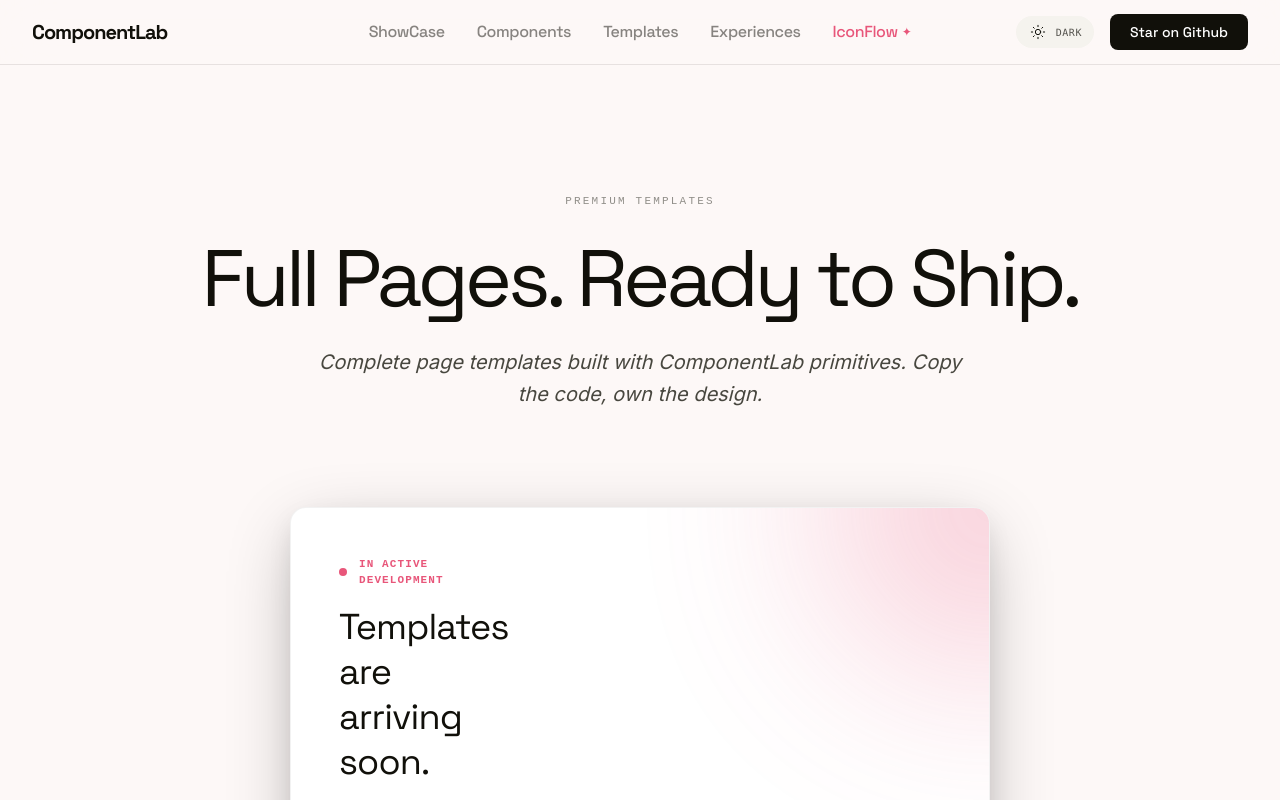
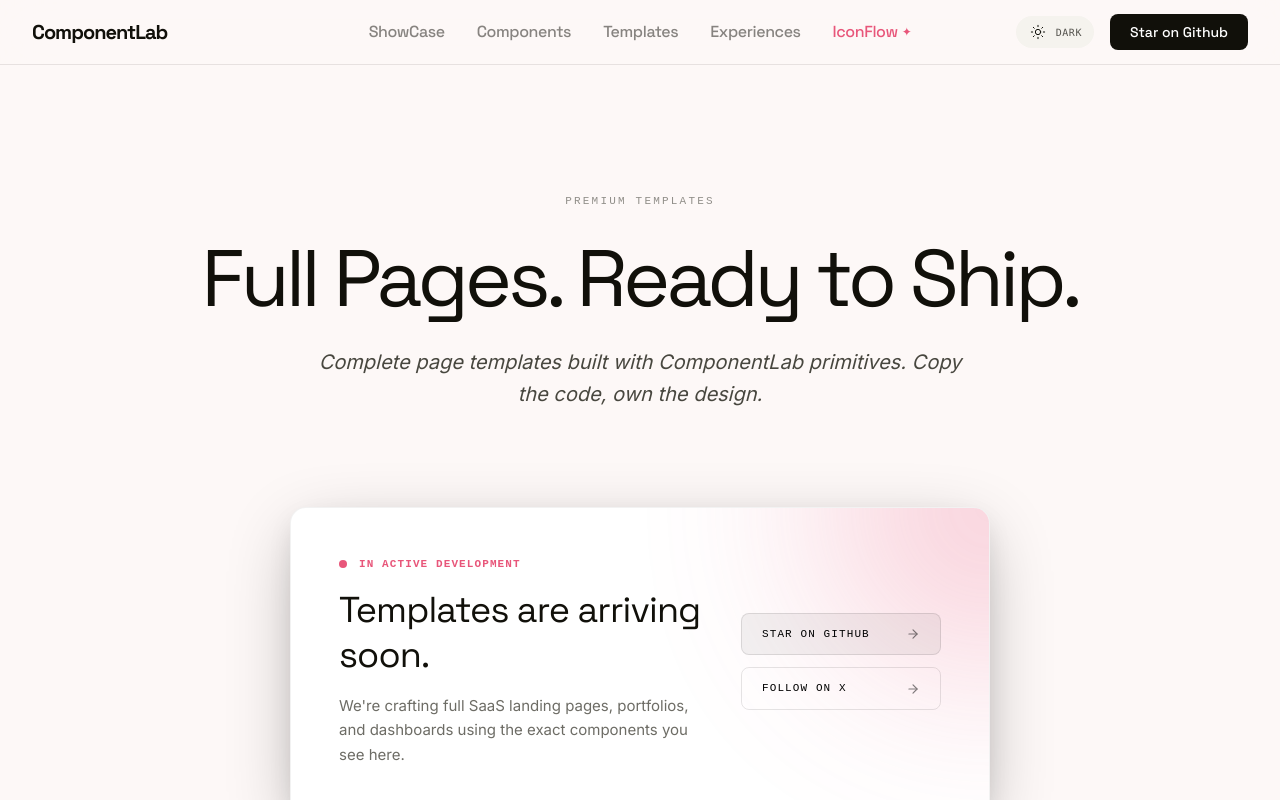
Before and after one commit to TakshPatel02/ComponentLabs, a React (Vite) app: page /templates in a window 1280 px wide. Shown: the top 800 px of the page. Built offline with nearby package versions, Linux system fonts and the light colour scheme.

Commit message:
Update TemplatesPage.jsx

```diff
--- a/src/Pages/TemplatesPage.jsx
+++ b/src/Pages/TemplatesPage.jsx
@@ -44,7 +44,7 @@
             <div className={`absolute -top-40 -right-40 w-80 h-80 rounded-full blur-[100px] opacity-30 pointer-events-none ${isDark ? 'bg-[#E8567A]' : 'bg-[#E8567A]'}`} />
 
             <div className="relative z-10 flex flex-col md:flex-row gap-8 items-start md:items-center justify-between">
-              <div className="max-w-sm">
+              <div className="max-w-4xl">
                 <div className="flex items-center gap-3 mb-4">
                   <span className="relative flex h-2 w-2">
                     <span className="animate-ping absolute inline-flex h-full w-full rounded-full bg-[#E8567A] opacity-75"></span>
```
